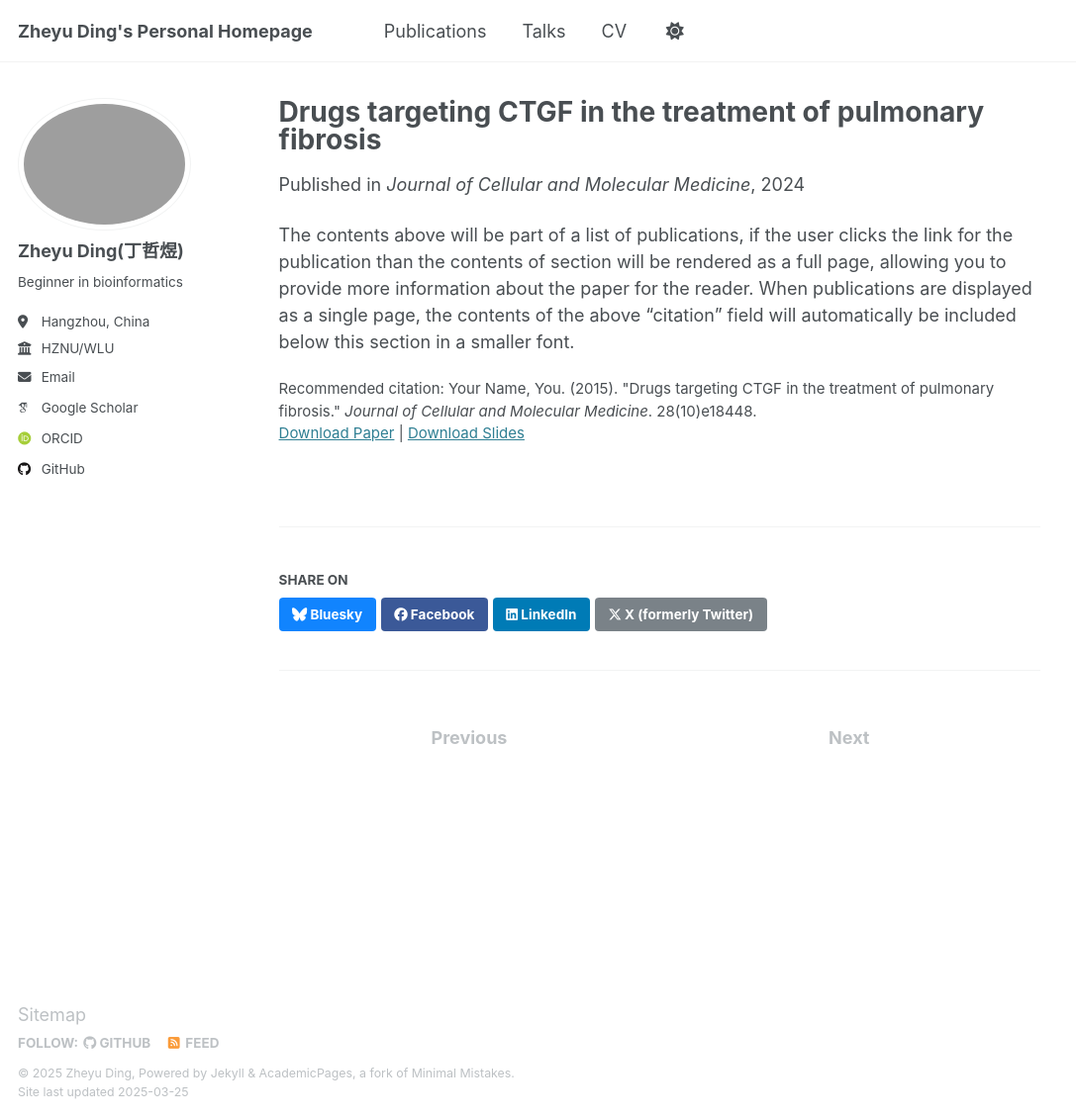
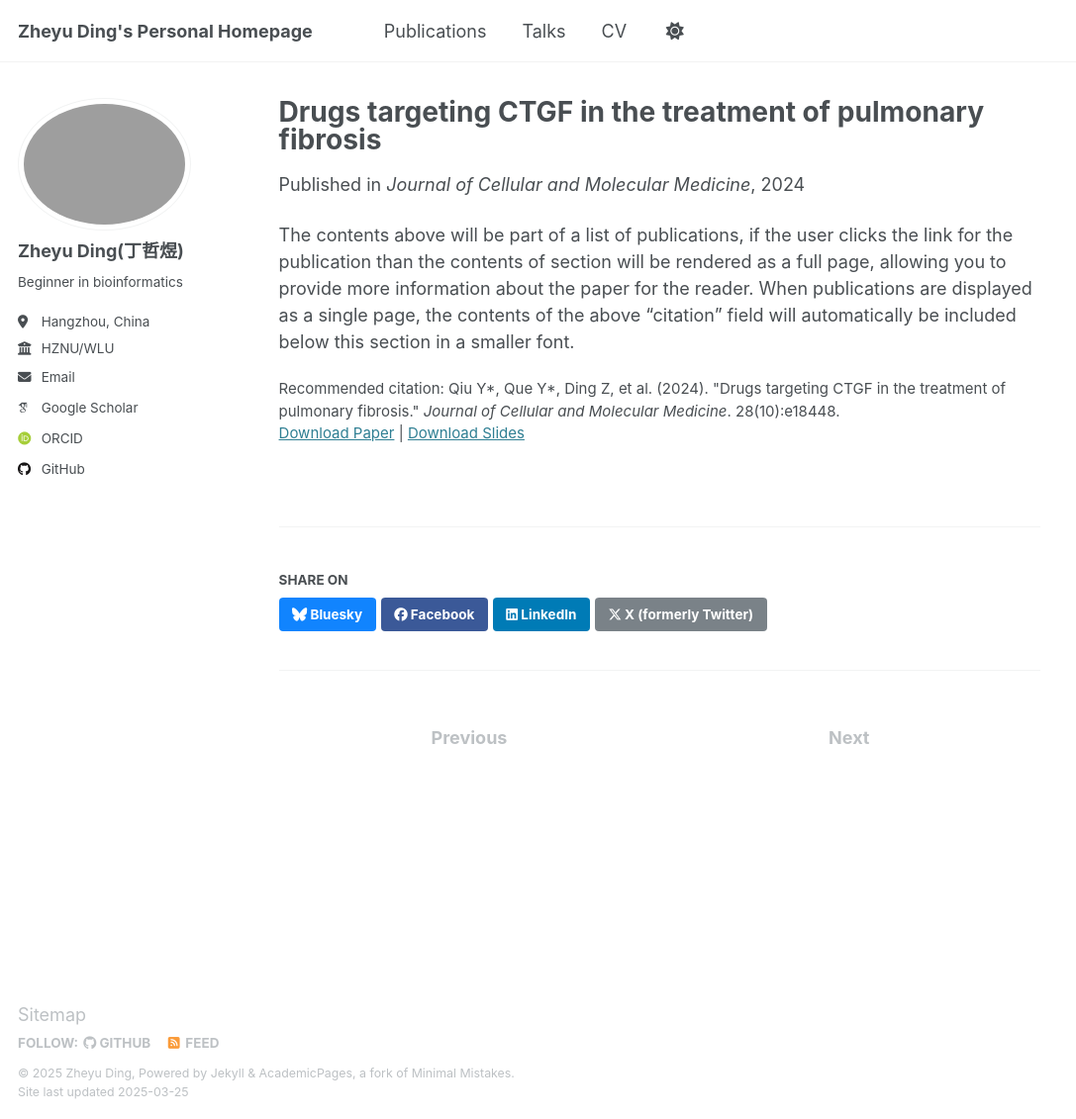
Before and after one commit to Zheyu-Ding/Zheyu-Ding.github.io, a Jekyll site: the page built from _publications/024-05-22-review-JCMM-secondauthor.md, in a window 1280 px wide and 1131 px high. Shown: the whole window at 99% size, without its empty margins (0-1087 px from the left). Built offline with Jekyll 4.4.1, drawn with Linux system fonts in a browser that asks for light colours; some web fonts are replaced.

Commit message:
Update and rename 2015-10-01-paper-title-number-3.md to 024-05-22-review-JCMM-secondauthor.md

```diff
--- a/_publications/2015-10-01-paper-title-number-3.md
+++ b/_publications/024-05-22-review-JCMM-secondauthor.md
@@ -2,13 +2,13 @@
 title: "Drugs targeting CTGF in the treatment of pulmonary fibrosis"
 collection: publications
 category: manuscripts
-permalink: /publication/2015-10-01-paper-title-number-3
+permalink: /_publications/2024-05-22-review-JCMM-secondauthor
 excerpt: 'Second Author.'
 date: 2024-05-22
 venue: 'Journal of Cellular and Molecular Medicine'
 slidesurl: 'http://Zheyu-Ding.github.io/files/JCMM.pdf'
 paperurl: 'http://Zheyu-Ding.github.io/files/JCMM.pdf'
-citation: 'Your Name, You. (2015). &quot;Drugs targeting CTGF in the treatment of pulmonary fibrosis.&quot; <i>Journal of Cellular and Molecular Medicine</i>. 28(10)e18448.'
+citation: 'Qiu Y*, Que Y*, Ding Z, et al. (2024). &quot;Drugs targeting CTGF in the treatment of pulmonary fibrosis.&quot; <i>Journal of Cellular and Molecular Medicine</i>. 28(10):e18448.'
 ---
 
 The contents above will be part of a list of publications, if the user clicks the link for the publication than the contents of section will be rendered as a full page, allowing you to provide more information about the paper for the reader. When publications are displayed as a single page, the contents of the above "citation" field will automatically be included below this section in a smaller font.
```
